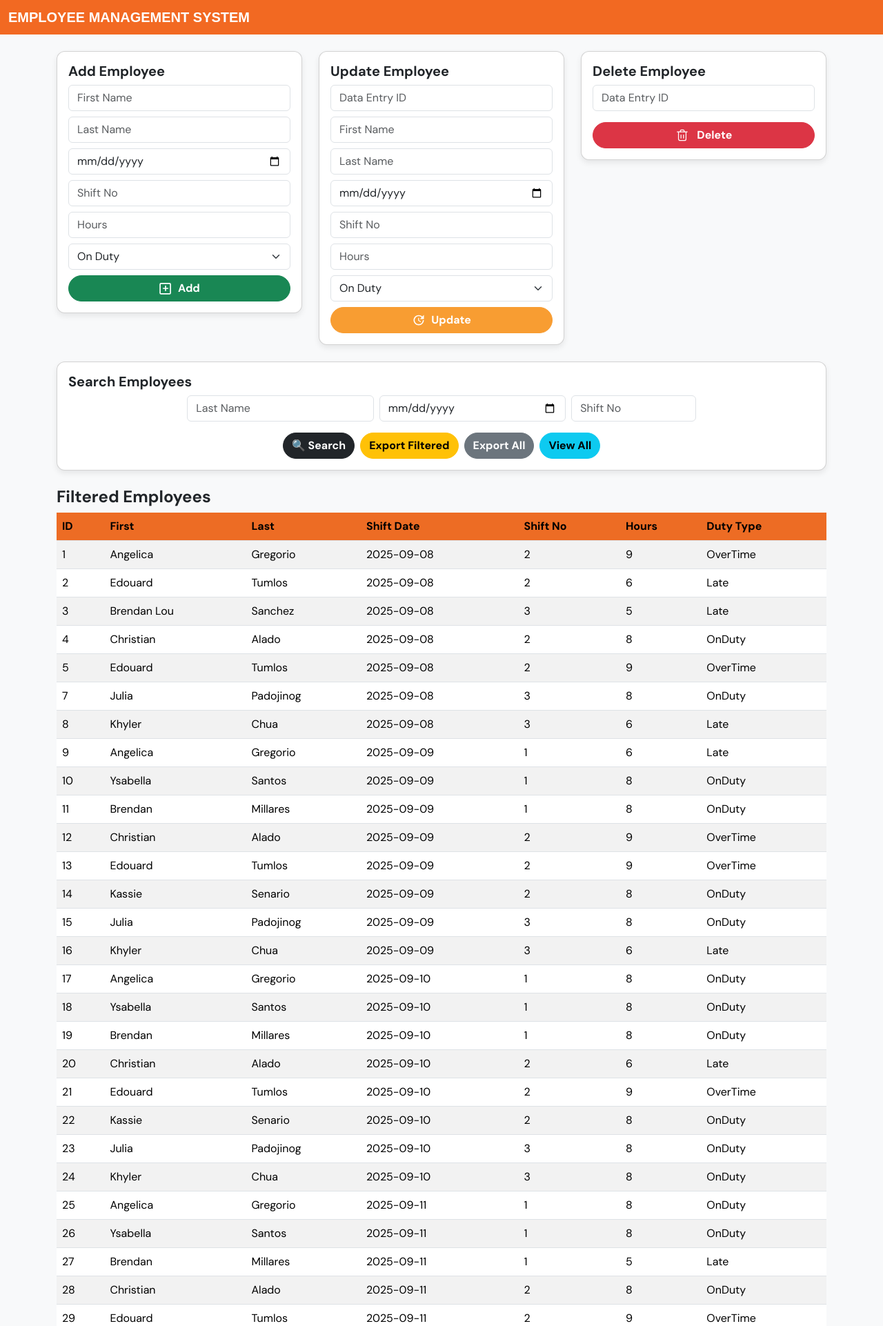
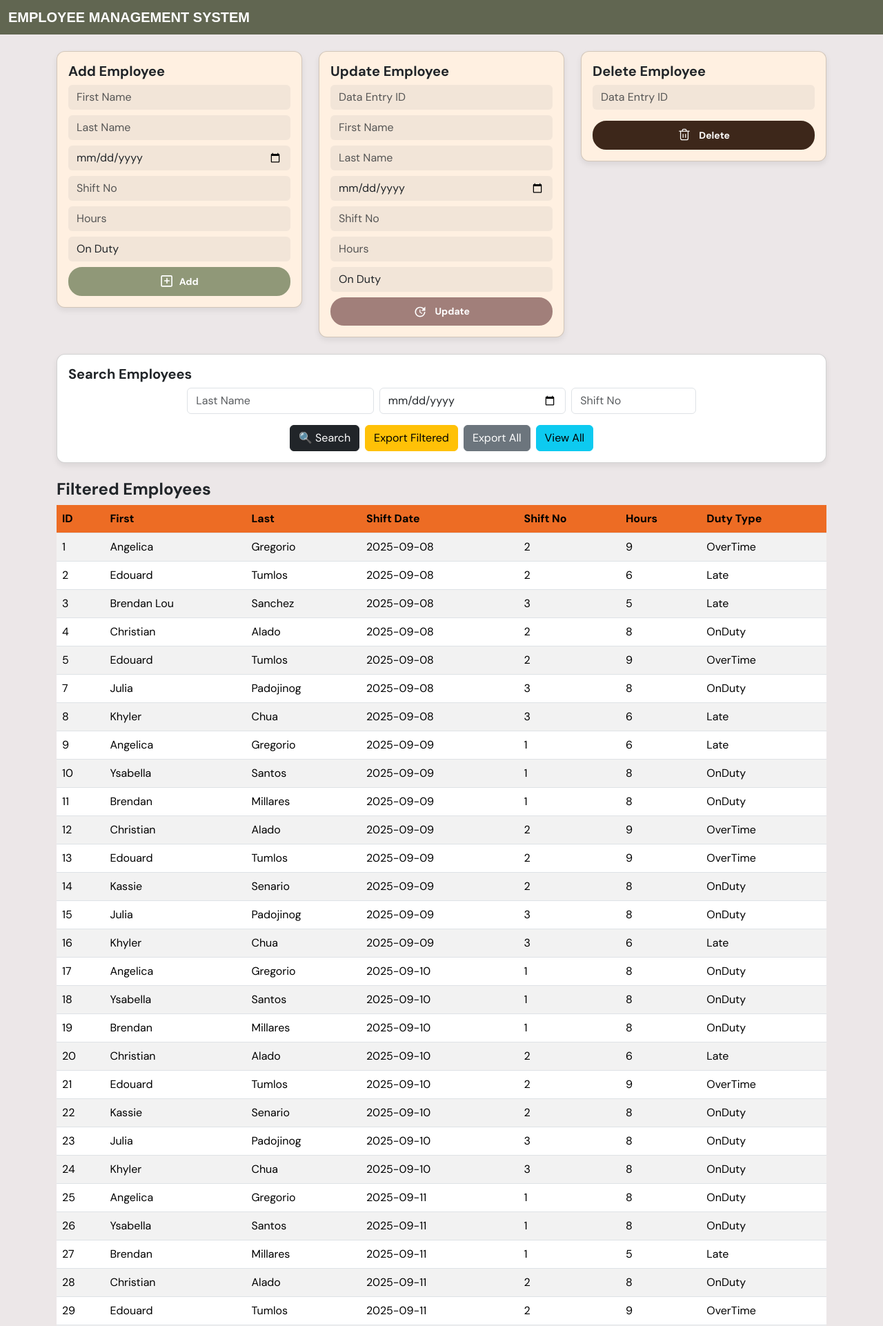
Before and after one commit to angelica-gregorio/employee-management, a PHP site: page / in a window 1280 px wide. Shown: the top 1922 px of the page at 69% size. Run offline with PHP 8.4, Linux system fonts and the light colour scheme; data comes from the database, SQL or seed files in the repository; some web fonts are replaced.

Commit message:
Update index.php
- updated colors
- updated hover buttons

```diff
--- a/index.php
+++ b/index.php
@@ -159,7 +159,7 @@ if (isset($_POST["export_all"]) || isset($_POST["export_filtered"])) {
     <link href="https://fonts.googleapis.com/css2?family=Cal+Sans&display=swap" rel="stylesheet">
     <style>
         body {
-            background: #f8f9fa;
+            background: #ece7e8;
             font-family: 'DM Sans', sans-serif;
         }
         .card {
@@ -173,24 +173,68 @@ if (isset($_POST["export_all"]) || isset($_POST["export_filtered"])) {
             top: 0;
             z-index: 2;
         }
-        .btn-custom {
-            border-radius: 20px;
-            font-weight: bold;
-        }
         .title-font {
             font-family: 'Cal Sans', sans-serif;
         }
 
-        .btn-orange {
-            background-color: #f89d32;
-            border-color: #f89d32;
-            color: white; /* optional, ensures text is visible */
+        .btn-add-style {
+            border: 2px solid 	#909878;
+            color: #ffffffff;
+            background-color: 	#909878;
+            padding: 8px 16px;
+            font-size: 14px;
+            border-radius: 20px;
+            cursor: pointer;
+            transition: all 0.3s ease;
+            font-weight: bold;
         }
 
-        .btn-orange:hover {
-            background-color: #d37211ff; /* slightly darker on hover */
-            border-color: #f89d32;
+        .btn-add-style:hover {
+            box-shadow: inset 0 0 0.55em 0em #ffffffff;
+            border-color: #909878;
+            color: #ffffffff;
+            background-color: #909878;
         }
+
+
+        .btn-ud-style {
+            border: 2px solid 	#a17f7a;
+            color: #ffffffff;
+            background-color: 	#a17f7a;
+            padding: 8px 16px;
+            font-size: 14px;
+            border-radius: 20px;
+            cursor: pointer;
+            transition: all 0.3s ease;
+            font-weight: bold;
+        }
+
+        .btn-ud-style:hover {
+            box-shadow: inset 0 0 0.55em 0em #ffffffff;
+            border-color: #a17f7a;
+            color: #ffffffff;
+            background-color: #a17f7a;
+        }
+
+        .btn-delete-style {
+            border: 2px solid 	#3d271a;
+            color: #ffffffff;
+            background-color: 	#3d271a;
+            padding: 8px 16px;
+            font-size: 14px;
+            border-radius: 20px;
+            cursor: pointer;
+            transition: all 0.3s ease;
+            font-weight: bold;
+        }
+
+        .btn-delete-style:hover {
+            box-shadow: inset 0 0 0.55em 0em #ffffffff;
+            border-color: #3d271a;
+            color: #ffffffff;
+            background-color: #3d271a;
+        }
+
 
     </style>
 </head>
@@ -198,7 +242,7 @@ if (isset($_POST["export_all"]) || isset($_POST["export_filtered"])) {
 <!-- BODY -->
 <body>
     <!-- Navbar -->
-    <nav class="navbar navbar-dark mb-4" style="background-color: #f26922;">
+    <nav class="navbar navbar-dark mb-4" style="background-color: #616651ff;">
         <div class="container-fluid">
             <span class="navbar-brand mb-0 h1 fw-bold title-font">EMPLOYEE  MANAGEMENT  SYSTEM</span>
         </div>
@@ -208,21 +252,21 @@ if (isset($_POST["export_all"]) || isset($_POST["export_filtered"])) {
     <div class="container">
         <div class="row g-4 mb-4">
             <!-- Add Employee -->
-            <div class="col-md-4" >
-                <div class="card p-3" >
+            <div class="col-md-4">
+                <div class="card p-3" style="background-color: #fff0e1;">
                     <h5 class="fw-bold">Add Employee</h5>
                     <form method="post">
-                        <input type="text" name="first_name" class="form-control mb-2" placeholder="First Name" required>
-                        <input type="text" name="last_name" class="form-control mb-2" placeholder="Last Name" required>
-                        <input type="date" name="shift_date" class="form-control mb-2" required>
-                        <input type="number" name="shift_no" class="form-control mb-2" placeholder="Shift No" required>
-                        <input type="number" name="hours" class="form-control mb-2" placeholder="Hours" required>
-                        <select name="duty_type" class="form-select mb-2" required>
+                        <input type="text" name="first_name" class="form-control mb-2" placeholder="First Name" required style="background: rgba(146, 145, 145, 0.12); border: none;">
+                        <input type="text" name="last_name" class="form-control mb-2" placeholder="Last Name" required style="background: rgba(146, 145, 145, 0.12); border: none;">
+                        <input type="date" name="shift_date" class="form-control mb-2" required style="background: rgba(146, 145, 145, 0.12); border: none;">
+                        <input type="number" name="shift_no" class="form-control mb-2" placeholder="Shift No" required style="background: rgba(146, 145, 145, 0.12); border: none;">
+                        <input type="number" name="hours" class="form-control mb-2" placeholder="Hours" required style="background: rgba(146, 145, 145, 0.12); border: none;">
+                        <select name="duty_type" class="form-select mb-2" required style="background: rgba(146, 145, 145, 0.12); border: none;">
                             <option value="OnDuty">On Duty</option>
                             <option value="Late">Late</option>
                             <option value="Overtime">Overtime</option>
                         </select>
-                        <button type="submit" name="add" class="btn btn-success btn-custom w-100">
+                        <button type="submit" name="add" class="btn btn-add-style w-100">
                             <svg xmlns="http://www.w3.org/2000/svg" width="20" height="20" viewBox="0 0 48 48" class="me-1 align-text-bottom">
                                 <g fill="none" stroke="currentColor" stroke-linejoin="round" stroke-width="4">
                                 <rect width="36" height="36" x="5" y="7" rx="3"/>
@@ -237,21 +281,21 @@ if (isset($_POST["export_all"]) || isset($_POST["export_filtered"])) {
 
             <!-- Update Employee -->
             <div class="col-md-4">
-                <div class="card p-3">
+                <div class="card p-3" style="background-color: #fff0e1;">
                     <h5 class="fw-bold">Update Employee</h5>
                     <form method="post">
-                        <input type="number" name="id" class="form-control mb-2" placeholder="Data Entry ID" required>
-                        <input type="text" name="first_name" class="form-control mb-2" placeholder="First Name" required>
-                        <input type="text" name="last_name" class="form-control mb-2" placeholder="Last Name" required>
-                        <input type="date" name="shift_date" class="form-control mb-2" required>
-                        <input type="number" name="shift_no" class="form-control mb-2" placeholder="Shift No" required>
-                        <input type="number" name="hours" class="form-control mb-2" placeholder="Hours" required>
-                        <select name="duty_type" class="form-select mb-2" required>
+                        <input type="number" name="id" class="form-control mb-2" placeholder="Data Entry ID" required style="background: rgba(146, 145, 145, 0.12); border: none;">
+                        <input type="text" name="first_name" class="form-control mb-2" placeholder="First Name" required style="background: rgba(146, 145, 145, 0.12); border: none;">
+                        <input type="text" name="last_name" class="form-control mb-2" placeholder="Last Name" required style="background: rgba(146, 145, 145, 0.12); border: none;">
+                        <input type="date" name="shift_date" class="form-control mb-2" required style="background: rgba(146, 145, 145, 0.12); border: none;">
+                        <input type="number" name="shift_no" class="form-control mb-2" placeholder="Shift No" required style="background: rgba(146, 145, 145, 0.12); border: none;">
+                        <input type="number" name="hours" class="form-control mb-2" placeholder="Hours" required style="background: rgba(146, 145, 145, 0.12); border: none;">
+                        <select name="duty_type" class="form-select mb-2" required style="background: rgba(146, 145, 145, 0.12); border: none;">
                             <option value="OnDuty">On Duty</option>
                             <option value="Late">Late</option>
                             <option value="Overtime">Overtime</option>
                         </select>
-                        <button type="submit" name="update"  class="btn btn-orange btn-custom w-100 d-flex align-items-center justify-content-center"  style="background-color: #f89d32; border-color: #f89d32;">
+                        <button type="submit" name="update"  class="btn btn-ud-style w-100">
                         <svg xmlns="http://www.w3.org/2000/svg" width="20" height="20" viewBox="0 0 24 24" class="me-2"><path fill="#ffffff" d="M21 10.12h-6.78l2.74-2.82c-2.73-2.7-7.15-2.8-9.88-.1c-2.73 2.71-2.73 7.08 0 9.79s7.15 2.71 9.88 0C18.32 15.65 19 14.08 19 12.1h2c0 1.98-.88 4.55-2.64 6.29c-3.51 3.48-9.21 3.48-12.72 0c-3.5-3.47-3.53-9.11-.02-12.58s9.14-3.47 12.65 0L21 3v7.12zM12.5 8v4.25l3.5 2.08l-.72 1.21L11 13V8h1.5z"/></svg>
                              Update
                         </button>
@@ -261,11 +305,11 @@ if (isset($_POST["export_all"]) || isset($_POST["export_filtered"])) {
 
             <!-- Delete Employee -->
             <div class="col-md-4">
-                <div class="card p-3">
-                    <h5 class="fw-bold">Delete Employee</h5>
+                <div class="card p-3" style="background-color: #fff0e1;">
+                    <h5 class="fw-bold" >Delete Employee</h5>
                     <form method="post">
-                        <input type="number" name="id" class="form-control mb-3" placeholder="Data Entry ID" required>
-                        <button type="submit" name="delete" class="btn btn-danger btn-custom w-100">
+                        <input type="number" name="id" class="form-control mb-3" placeholder="Data Entry ID" required style="background: rgba(146, 145, 145, 0.12); border: none;">
+                        <button type="submit" name="delete" class="btn btn-delete-style w-100">
                         <svg xmlns="http://www.w3.org/2000/svg" width="20" height="20" viewBox="0 0 24 24" class="me-2 align-text-bottom">
                             <g fill="none" stroke="currentColor" stroke-linecap="round" stroke-linejoin="round" stroke-width="1.5">
                                 <path d="M5.47 6.015v12.514a2.72 2.72 0 0 0 2.721 2.721h7.618a2.72 2.72 0 0 0 2.72-2.72V6.014m-15.235.001h17.412"/>
```
